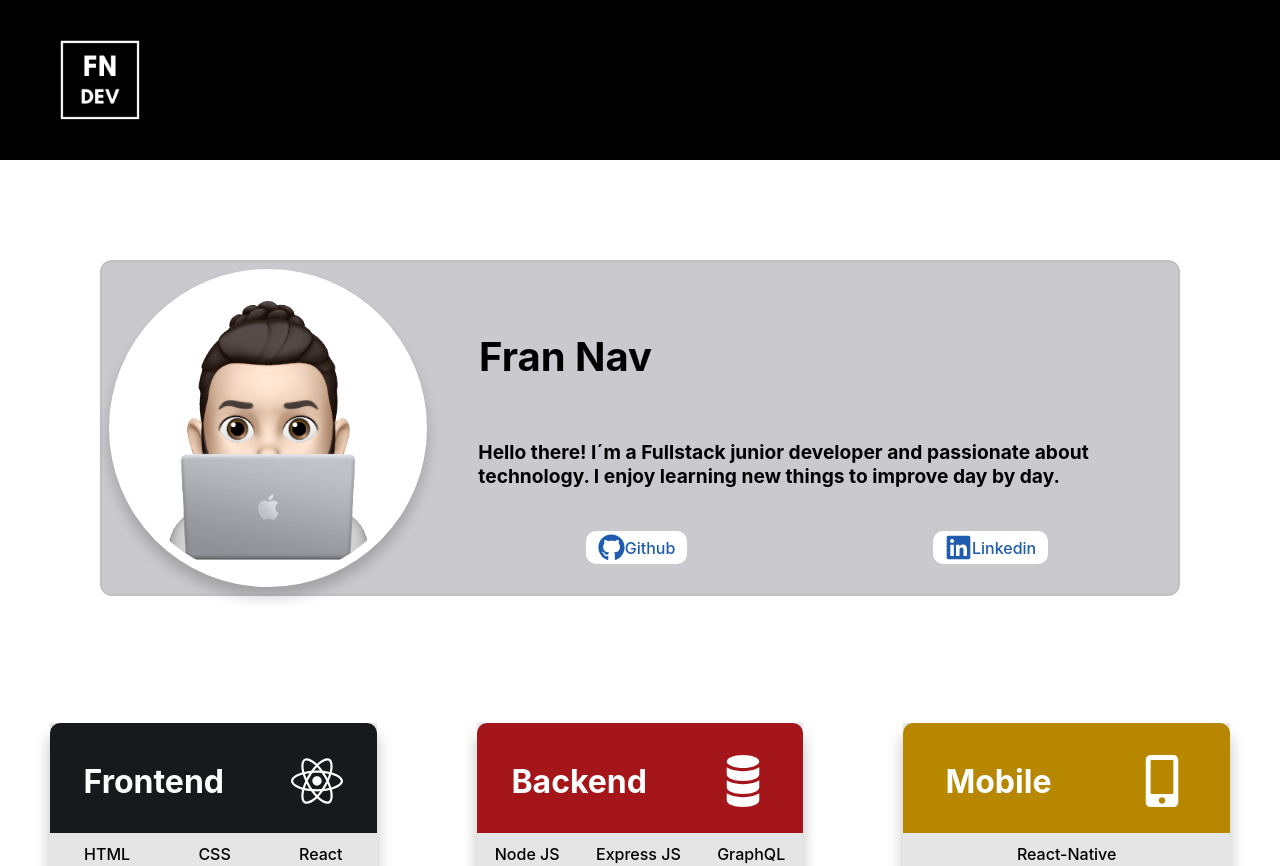
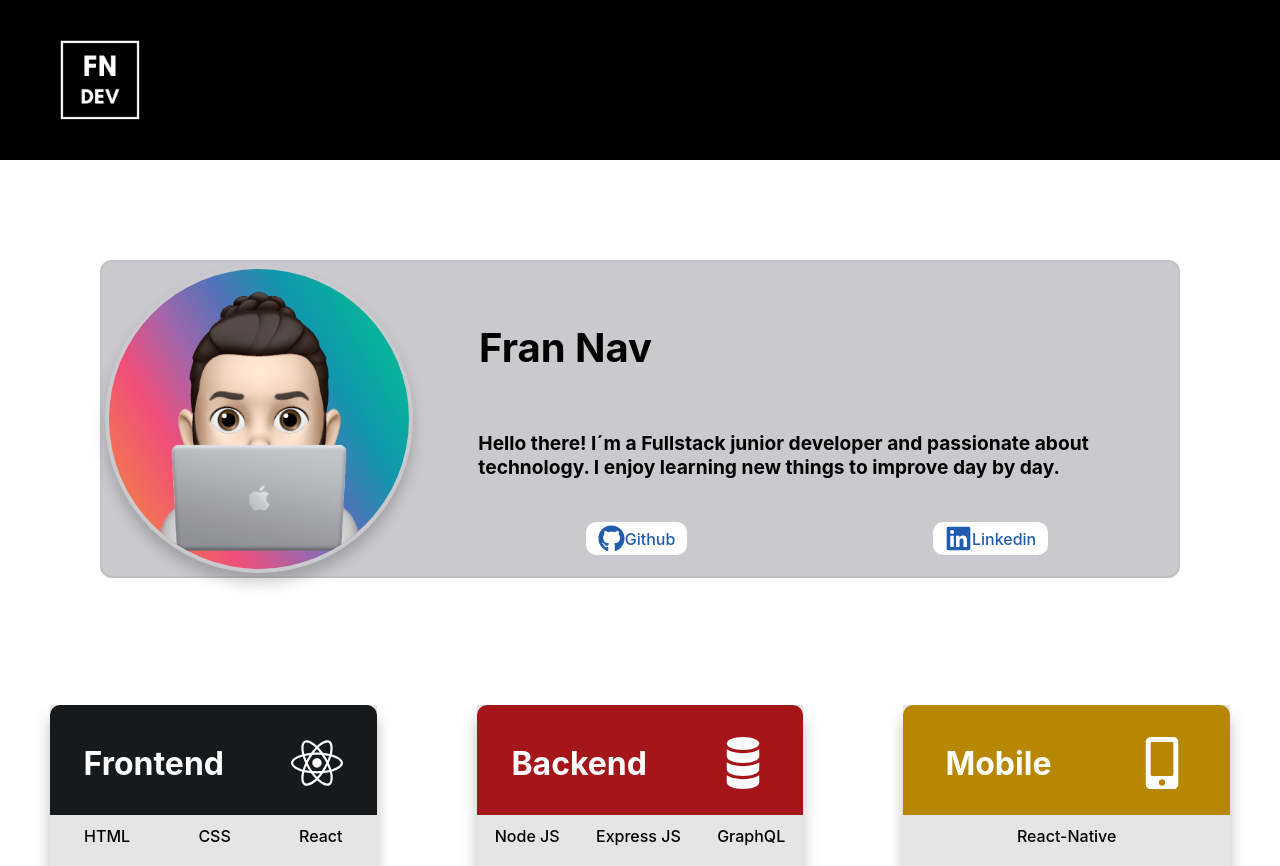
Before and after one commit to frannav/fn-portfolio, a Next.js app: page / in a window 1280 px wide. Shown: the top 866 px of the page. Built offline with nearby package versions, Linux system fonts and the light colour scheme.

Commit message:
ADD background color to animoji

```diff
--- a/components/PersonalCard/index.js
+++ b/components/PersonalCard/index.js
@@ -1,4 +1,4 @@
-import { Img, Article, Column, Section, LinkWrapper, CardLink, Text, Name } from './styles';
+import { Img, Article, Column, Section, LinkWrapper, CardLink, Text, Name, ImgCircle } from './styles';
 import Link from 'next/link';
 import { FaGithub, FaLinkedin } from 'react-icons/fa'
 
@@ -7,7 +7,9 @@ export default function PersonalCard() {
         <Section>
             <Article>
                 <Column>
-                    <Img src='./animoji2.png' alt='' />
+                    <ImgCircle>
+                        <Img src='./animoji2.png' alt='' />
+                    </ImgCircle>
                 </Column>
                 <Column>
                     <Name>
--- a/components/PersonalCard/styles.js
+++ b/components/PersonalCard/styles.js
@@ -21,17 +21,36 @@ export const Article = styled.article`
 `
 
 export const Img = styled.img`
-    background-color: ${({ theme }) => theme.colors.secondary};
     height: 300px;
     width: 300px;
     box-shadow: 0 10px 14px rgba(0, 0, 0, .2);
     object-fit: cover;
     border-radius: 50%;
     padding: 1px;
-    border: 8px solid transparent;
+    border: 3px solid transparent;
     transition: .2s;
     & :hover {
-        transform: scale(1.2)
+        transform: scale(1.07)
+    }
+    @media (max-width: 768px) {
+        height: 150px;
+        width: 150px;
+        margin: 0 auto;
+    }
+`
+
+export const ImgCircle = styled.div`
+    display: flex;
+    justify-content: center;
+    align-items: center;
+    border-radius: 50%;
+    height: 300px;
+    width: 300px;
+    transition: .2s;
+    background: linear-gradient(60deg, #f79533, #f37055, #ef4e7b, #a166ab, #5073b8, #1098ad, #07b39b, #6fba82);
+    & :hover {
+        transform: scale(1.2);
+        background: linear-gradient(70deg, #f79533, #f37055, #ef4e7b, #a166ab, #5073b8, #1098ad, #07b39b, #6fba82);
     }
     @media (max-width: 768px) {
         height: 150px;
--- a/components/ProjectCard/index.js
+++ b/components/ProjectCard/index.js
@@ -29,8 +29,8 @@ export default function ProjectCard() {
                         </div>
                         <TagsCard>
                             {
-                                [1,2,3,4,5,6].map(() => {
-                                    return <TagsText>Python</TagsText>
+                                [1,2,3,4,5,6].map((item) => {
+                                    return <TagsText key={item}>Python</TagsText>
                                 })
                             }
                         </TagsCard>
```
